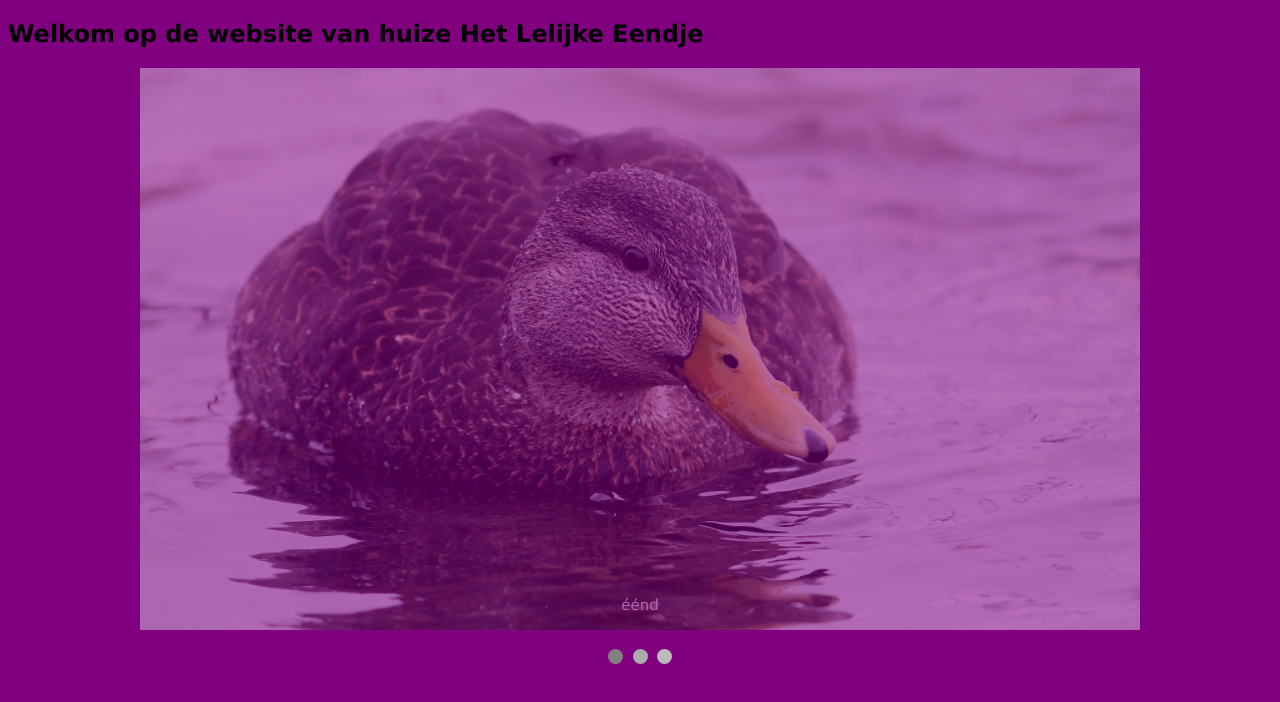
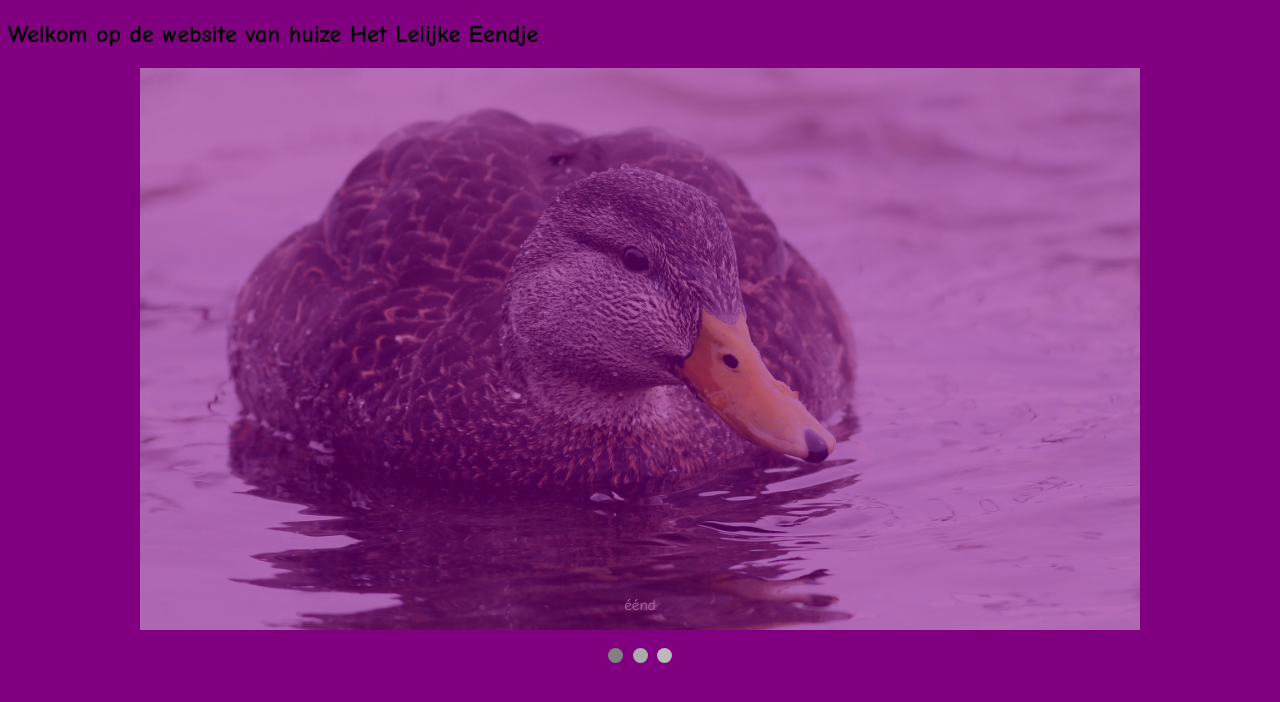
Before and after one commit to Kosumo/huizehle, a plain HTML site: page index.html in a window 1280 px wide. Drawn offline with Linux system fonts and the light colour scheme.

Commit message:
verdana omgezet in comic sans

```diff
--- a/index.html
+++ b/index.html
@@ -22,7 +22,7 @@
 <meta name="viewport" content="width=device-width, initial-scale=1">
 <style>
 * {box-sizing: border-box;}
-body {font-family: Verdana, sans-serif;}
+body {font-family: "Comic Sans MS", cursive, sans-serif;}
 .mySlides {display: none;}
 img {vertical-align: middle;}
 
```
Also changed, not shown: 1 other file.
